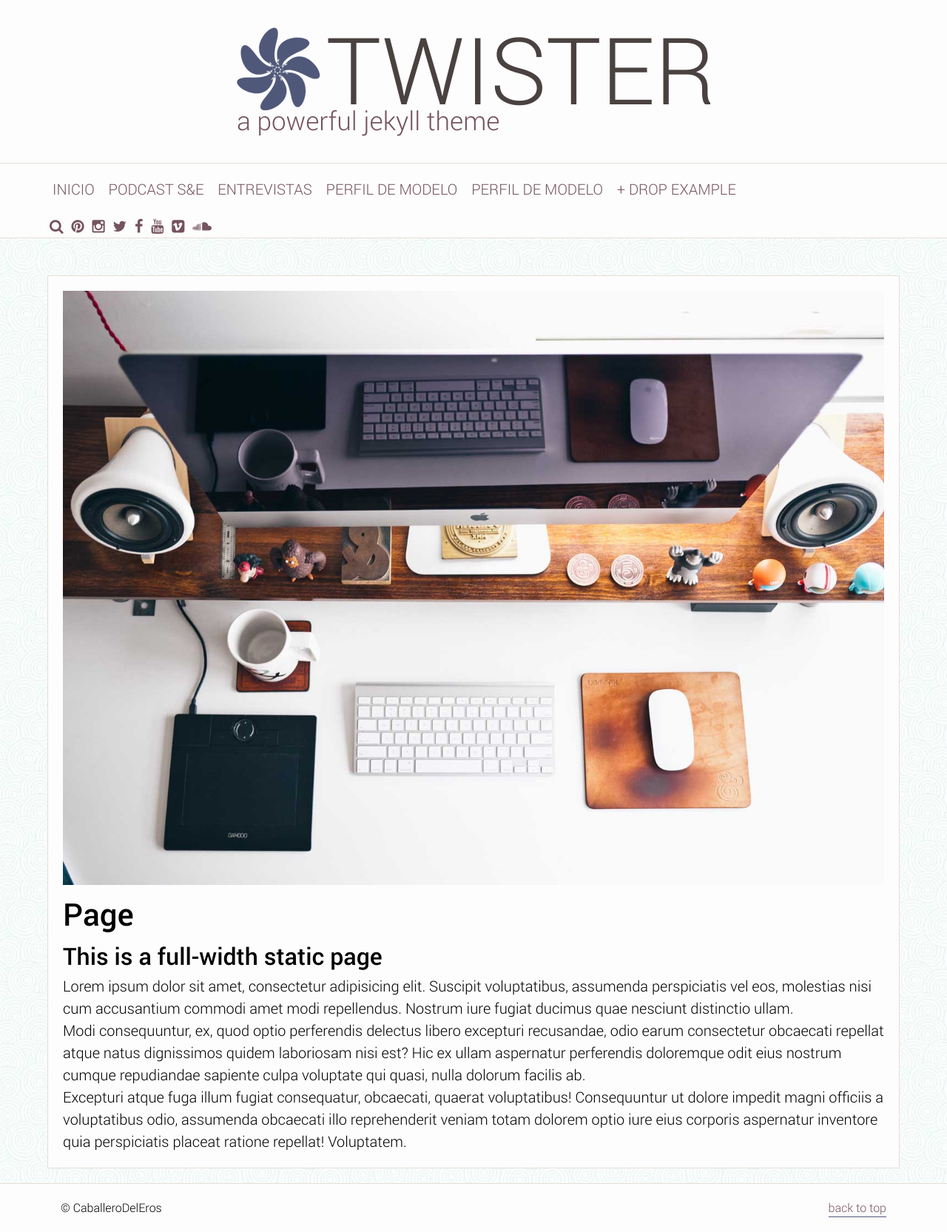
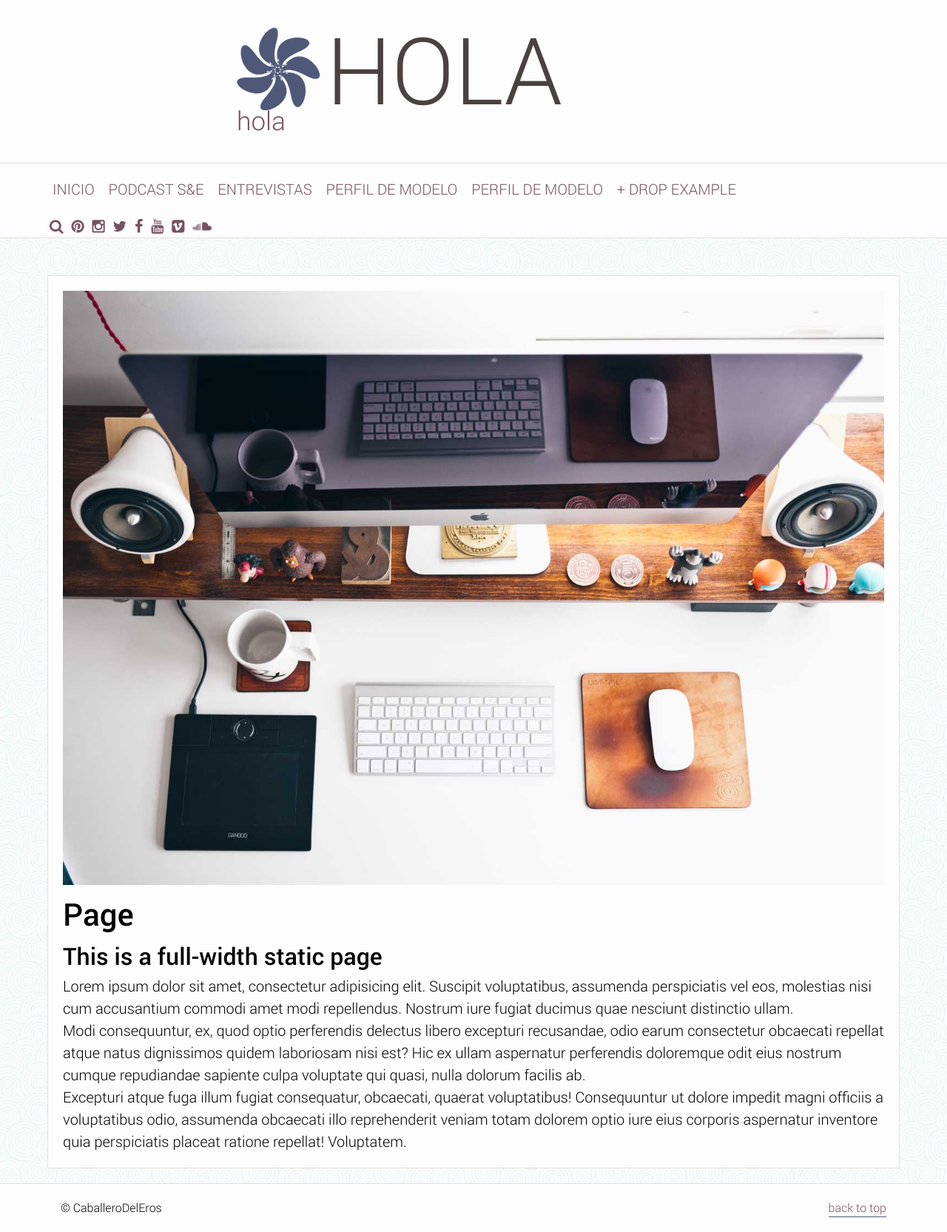
Before and after one commit to Caballerodeleros/-Caballerodeleros.github.io, a Jekyll site: the page built from page-full/index.md, in a window 1280 px wide. Shown: the whole page at 74% size. Built offline with Jekyll 4.4.1, drawn with Linux system fonts in a browser that asks for light colours.

Commit message:
Update full.html

```diff
--- a/_includes/full.html
+++ b/_includes/full.html
@@ -2,10 +2,10 @@
   <g transform="translate(-292.0152,-375.88218)">
     <path class="icon" d="m 297.74177,394.32464 c -6.43839,7.45302 10.47423,2.57234 4.08373,-4.92179 -8.45201,-9.91167 4.56001,0.30634 -8.45598,-0.20531 -9.84128,-0.38685 4.51944,9.79291 6.39417,0.12411 2.47952,-12.78788 2.60362,3.75616 -5.11169,-6.73916 -5.83349,-7.93542 -4.83859,9.63922 3.88967,5.07655 11.54391,-6.03455 -1.31336,4.37751 2.08179,-8.19829 2.56705,-9.50845 -10.55305,2.227 -1.54383,6.20624 11.91551,5.26292 -4.24135,1.70251 7.70765,-3.48393 9.03454,-3.92143 -8.32085,-6.8622 -5.8148,2.66251 3.31449,12.5973 -3.97551,-2.25452 7.52949,3.85389 8.69884,4.61851 0.17712,-10.78402 -5.7071,-2.88615 -7.78241,10.44566 -0.71604,-4.51385 1.68147,8.28966 1.81274,9.68062 8.54172,-6.58525 -1.30184,-6.26148 -13.019,0.42823 3.08263,-3.37416 -5.43273,6.48315 z" transform="translate(2.1245714,0.11182024)" />
     <text x="316.02356" y="396.5386"  class="twister" xml:space="preserve">
-        <tspan x="316.02356" y="396.5386">Twister</tspan>
+        <tspan x="316.02356" y="396.5386">hola</tspan>
     </text>
     <text x="292.00629" y="403.45459" class="slogan" xml:space="preserve">
-        <tspan x="292.00629" y="403.45459" id="tspan3790">a powerful jekyll theme</tspan>
+        <tspan x="292.00629" y="403.45459" id="tspan3790">hola</tspan>
     </text>
   </g>
 </svg>
```
